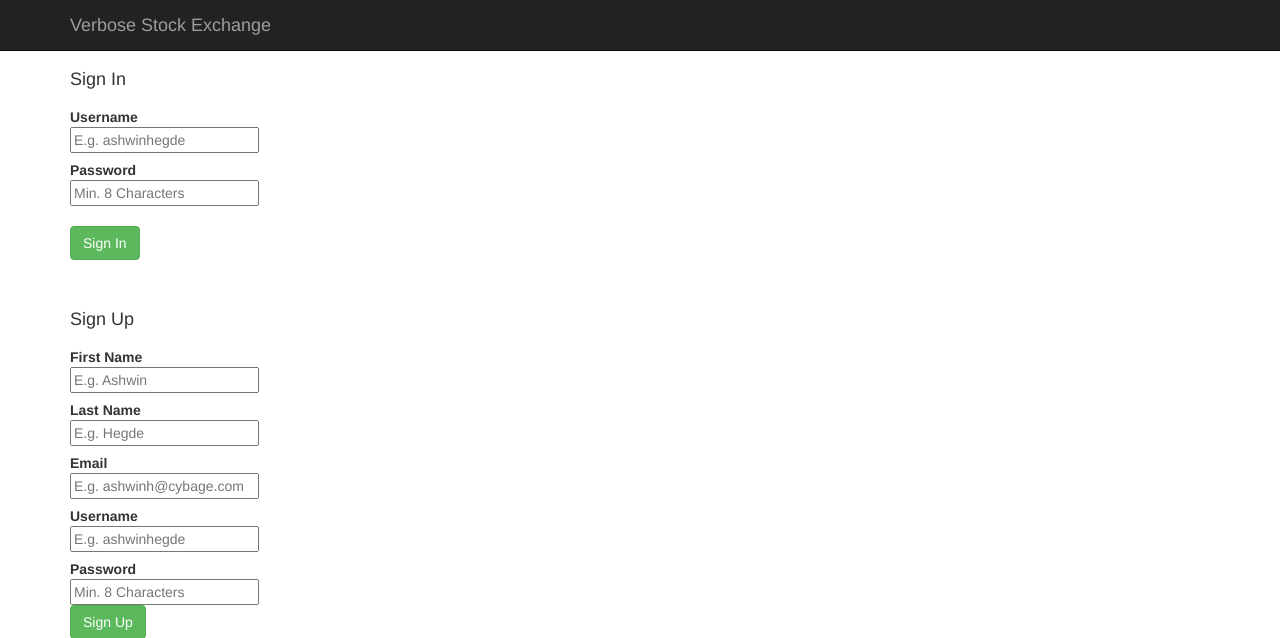
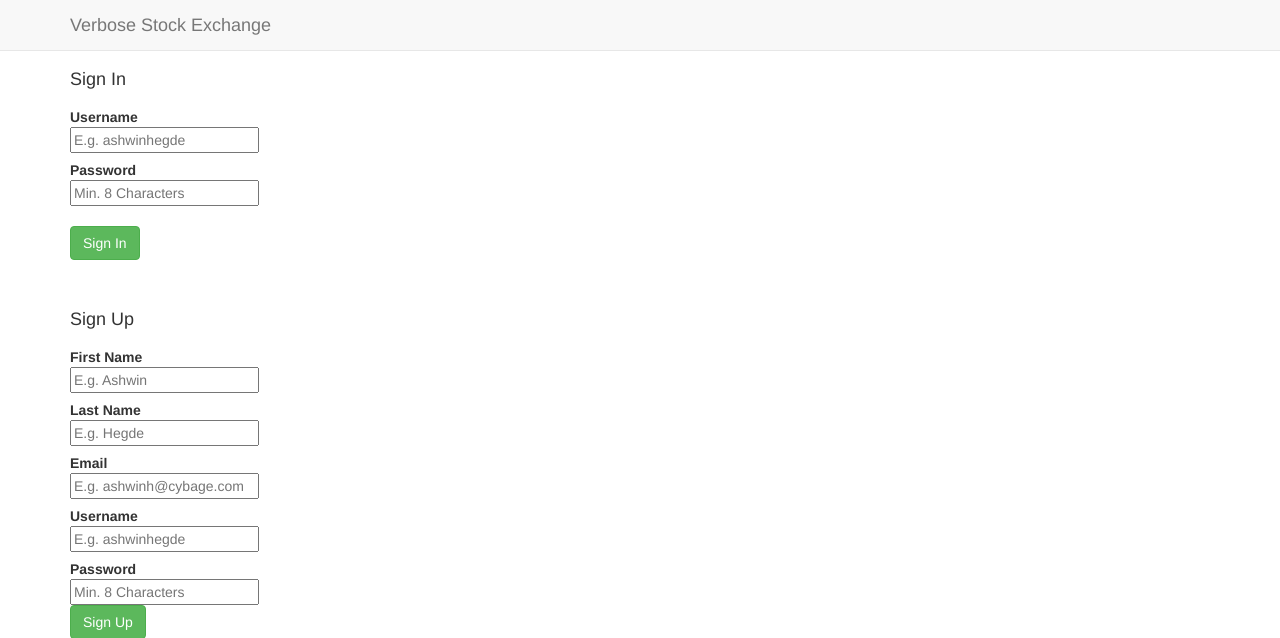
Before and after one commit to jschluger/verbose-spoon, a Flask app: page / in a window 1280 px wide. Shown: the top 638 px of the page. Run offline with Flask 2, Linux system fonts and the light colour scheme; some libraries are stand-ins or nearby versions.

Commit message:
edited css

```diff
--- a/templates/basee.html
+++ b/templates/basee.html
@@ -8,7 +8,7 @@
 
 
 
-  <nav class="navbar navbar-inverse navbar-fixed-top">
+  <nav class="navbar navbar-default navbar-fixed-top">
     <div class="container">
 
       <!-- Brand and toggle get grouped for better mobile display -->
@@ -19,10 +19,10 @@
           <span class="icon-bar"></span>
           <span class="icon-bar"></span>
 	</button>
-	<a class="navbar-brand" href="#">Verbose Stock Exchange</a>
+	<a class="navbar-brand" href="feed">Verbose Stock Exchange</a>
       </div>
 
-      {% if username %}
+      <!--{% if username %}-->
 
 
       <form class="navbar-form navbar-right" role="search">
@@ -40,7 +40,7 @@
       <button type="button" class="btn btn-default navbar-btn navbar-right">Profile</button>
 
 
-      {% endif %}
+      <!--{% endif %}-->
 
 
 
```
